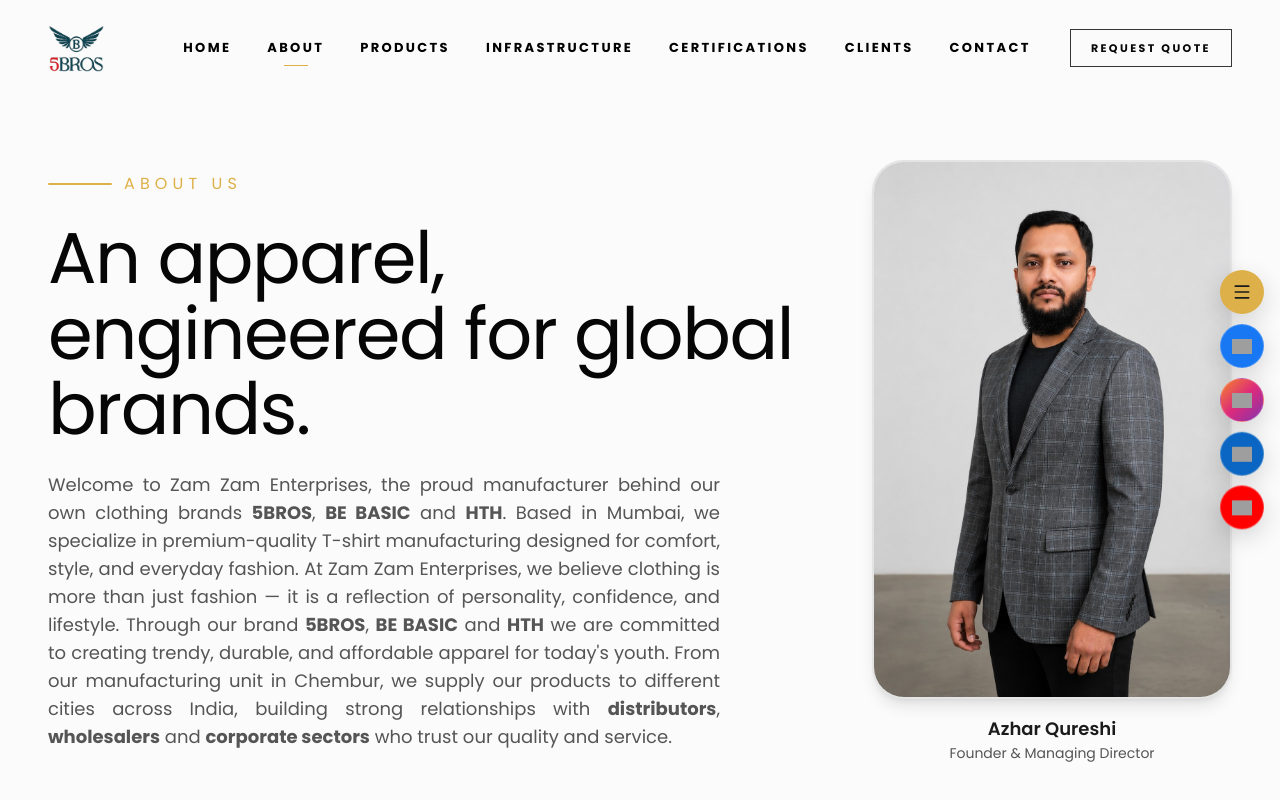
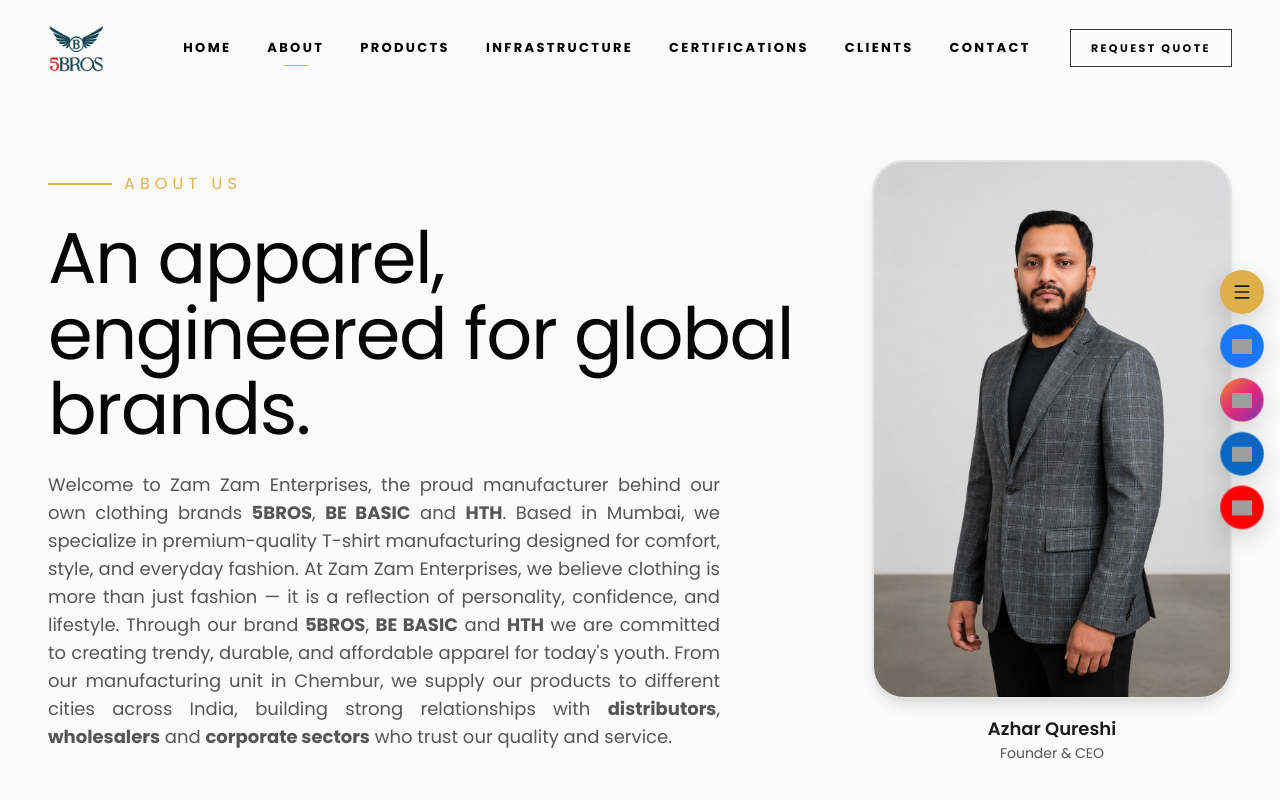
Before and after one commit to KU2004/zamzam-enterprises-5BROS-Clothing, a React (Vite) app: page /about in a window 1280 px wide. Shown: the top 800 px of the page. Built offline with nearby package versions, Linux system fonts and the light colour scheme; grey boxes are pictures that could not be loaded.

Commit message:
Update About.tsx

```diff
--- a/src/pages/About.tsx
+++ b/src/pages/About.tsx
@@ -43,7 +43,7 @@
               Azhar Qureshi
             </p>
             <p className="text-sm text-muted-foreground">
-              Founder & Managing Director
+              Founder & CEO
             </p>
           </div>
         </div>
```
